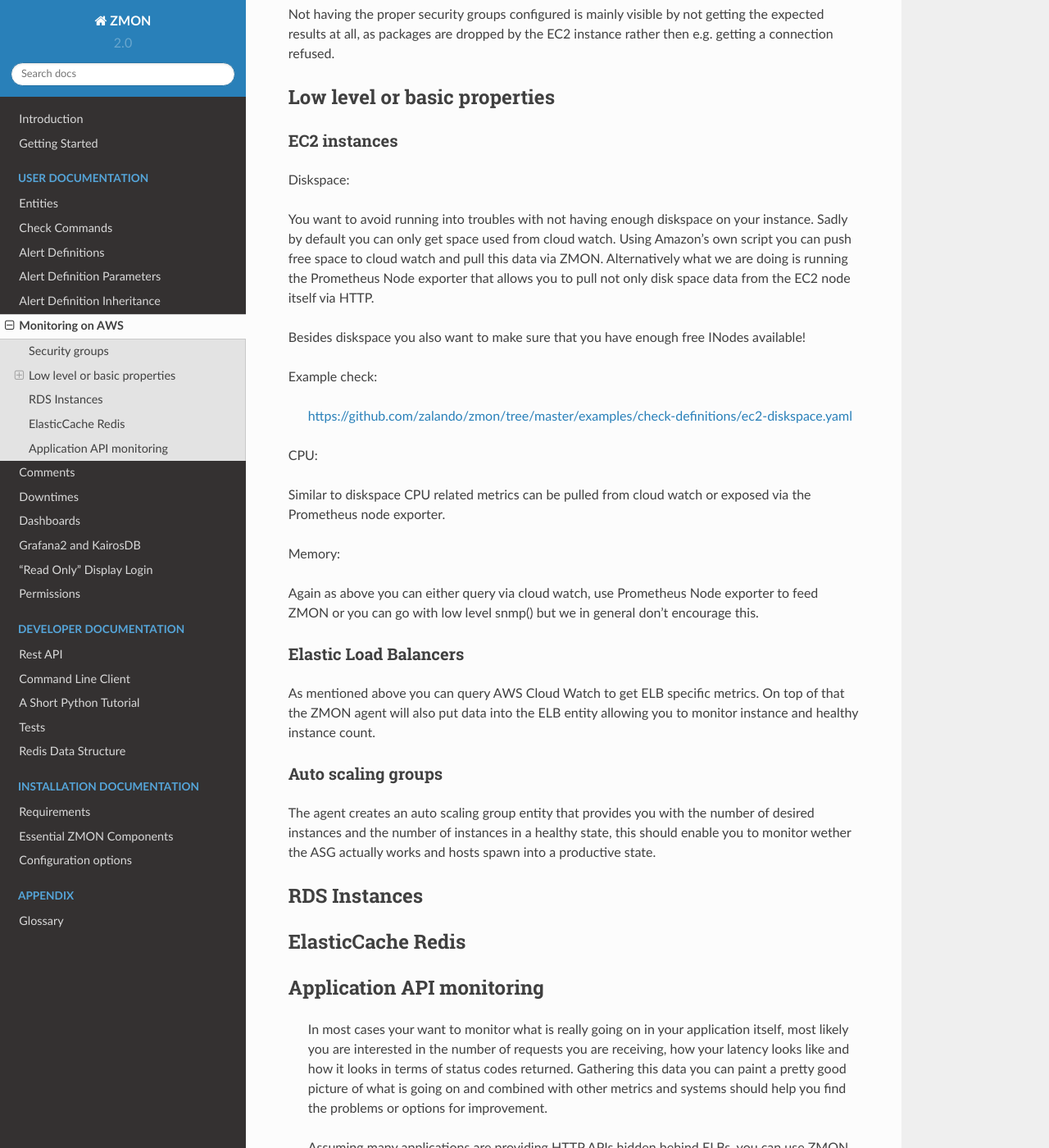
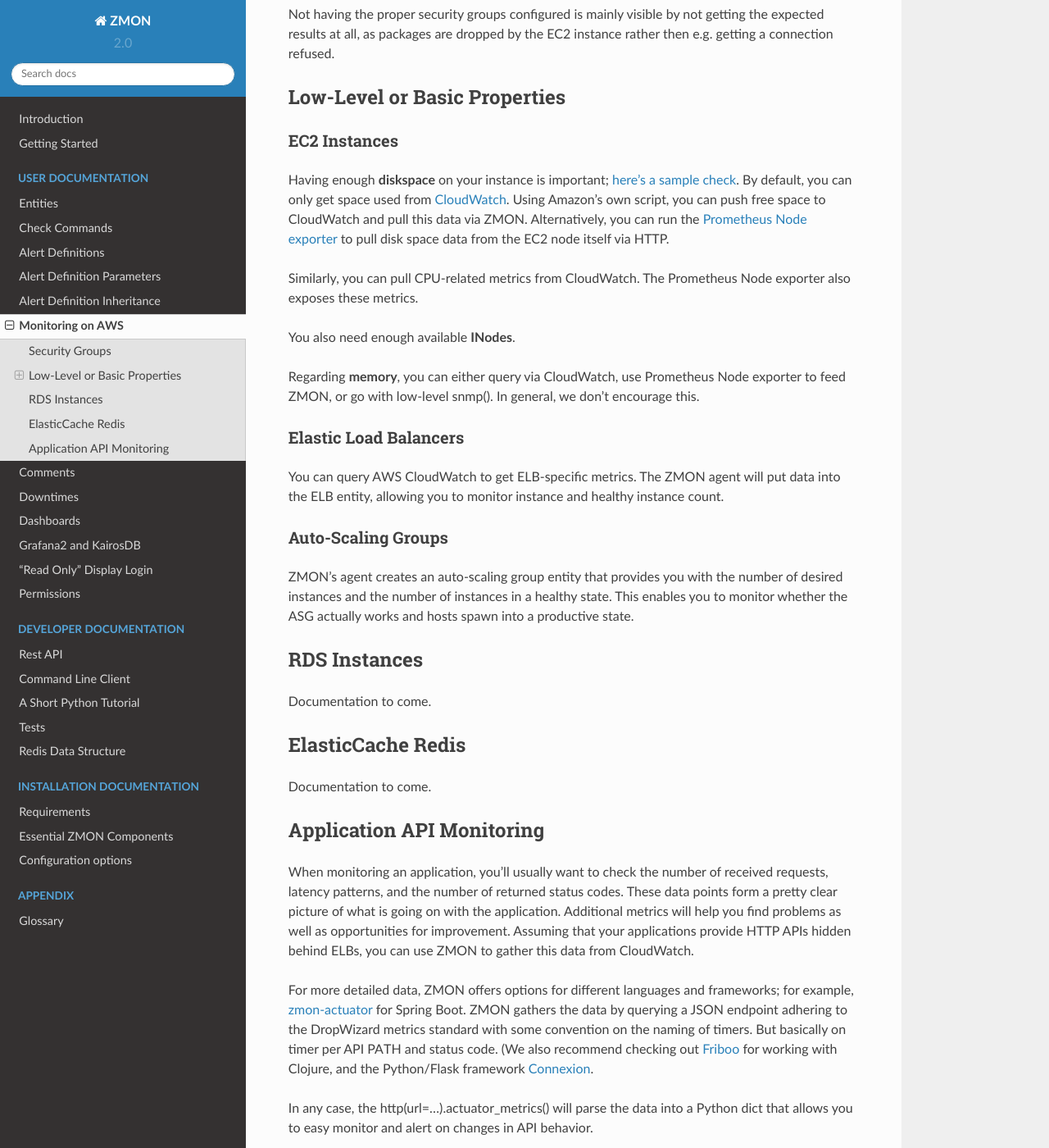
Before and after one commit to zalando-zmon/zmon-docs, a Sphinx documentation site: the page built from docs/user/monitoringonaws.rst, in a window 1280 px wide and 1400 px high, scrolled down 378 px. Shown: the whole window at 82% size. Built offline with Sphinx 7.4.7 and the Read the Docs theme 2.0.0, drawn with Linux system fonts in a browser that asks for light colours; some of the changed text lies outside the part shown.

Commit message:
Update monitoringonaws.rst
Line 7: "This section assumes that you're running zmon-aws-agent" ... what if you're not?
Line 12: "access from ZMON." Access *what*?
Line 12: Reference to Prometheus node exporter seems pretty random. A quick search of the RtD turns up no other references.

Line 14: This is unclear: "Not having the proper security groups configured is mainly visible by not getting the expected results at all, as packages are dropped by the EC2 instance rather then e.g. getting a connection refused." I *think* you're trying to say this: "Not configuring the proper security groups will not produce expected (or "accurate"?) results, because the EC2 instance will drop packages instead of refusing the connection outright."
Line 22: "you can only get space used from CloudWatch"--used FROM or used BY? In any case, this sentence still seems not quite right.
Line 22: "pull this data" --"this data" isn't super-clear, the first part of the sentence refers to diskspace
Line 28: "you can either query via CloudWatch". You can query CloudWatch, or "run a query via CloudWatch"?
Line 28: "In general, we don't encourage this." The last of the three options, or all three options?
Line 38: "hosts spawn into a productive state." Does spawn = produce in this case? If so, the wording doesn't quite work yet.
Line 43: I added a prompt here.
Line 48: same.
Line 50: Application API Monitoring section seems more appropriate as the top section.
Line 53: "a very rough impression" -- I removed
Line 55: "ZMON gathers the data by querying a JSON endpoint adhering to the DropWizard metrics standard with some convention on the naming of timers. But basically on timer per API PATH and status code." Unclear; do you mean that the JSON endpoint adheres to the DropWizard metrics standard, or that *ZMON* adheres ...? The second sentence isn't a sentence. :)

```diff
--- a/docs/user/monitoringonaws.rst
+++ b/docs/user/monitoringonaws.rst
@@ -4,66 +4,62 @@
 Monitoring on AWS
 *****************
 
-For this section we will assume that you do have the ZMON AWS agent running. It will automatically discover EC2 instances, Auto-scaling groups, ELBs, and more for you.
+This section assumes that you're running zmon-aws-agent_, which automatically discovers your EC2 instances, auto-scaling groups, ELBs, and more.
 
-Security groups
+Security Groups
 ---------------
 
-Depending on your AWS setup you most likely need to open particular ports/instances to access from ZMON. Using a limited set of ports to e.g. expose management APIs and the Prometheus node exporter will make your life easier.
+Depending on your AWS setup, you'll probably have to open particular ports/instances to access from ZMON. Using a limited set of ports to expose management APIs and the Prometheus node exporter will make your life easier.
 
 Not having the proper security groups configured is mainly visible by not getting the expected results at all, as packages are dropped by the EC2 instance rather then e.g. getting a connection refused.
 
-Low level or basic properties
+Low-Level or Basic Properties
 -----------------------------
 
-
-EC2 instances
+EC2 Instances
 =============
 
-Diskspace:
+Having enough **diskspace** on your instance is important; `here's a sample check`_. By default, you can only get space used from CloudWatch_. Using Amazon's own script, you can push free space to CloudWatch and pull this data via ZMON. Alternatively, you can run the `Prometheus Node exporter`_ to pull disk space data from the EC2 node itself via HTTP.
 
-You want to avoid running into troubles with not having enough diskspace on your instance. Sadly by default you can only get space used from cloud watch. Using Amazon's own script you can push free space to cloud watch and pull this data via ZMON. Alternatively what we are doing is running the Prometheus Node exporter that allows you to pull not only disk space data from the EC2 node itself via HTTP.
+Similarly, you can pull CPU-related metrics from CloudWatch. The Prometheus Node exporter also exposes these metrics.
 
-Besides diskspace you also want to make sure that you have enough free INodes available!
+You also need enough available **INodes**.
 
-Example check:
-
-    https://github.com/zalando/zmon/tree/master/examples/check-definitions/ec2-diskspace.yaml
-
-CPU:
-
-Similar to diskspace CPU related metrics can be pulled from cloud watch or exposed via the Prometheus node exporter.
-
-Memory:
-
-Again as above you can either query via cloud watch, use Prometheus Node exporter to feed ZMON or you can go with low level snmp() but we in general don't encourage this.
+Regarding **memory**, you can either query via CloudWatch, use Prometheus Node exporter to feed ZMON, or go with low-level snmp(). In general, we don't encourage this.
 
 Elastic Load Balancers
 ======================
 
-As mentioned above you can query AWS Cloud Watch to get ELB specific metrics. On top of that the ZMON agent will also put data into the ELB entity allowing you to monitor instance and healthy instance count.
+You can query AWS CloudWatch to get ELB-specific metrics. The ZMON agent will put data into the ELB entity, allowing you to monitor instance and healthy instance count.
 
-Auto scaling groups
+Auto-Scaling Groups
 ===================
 
-The agent creates an auto scaling group entity that provides you with the number of desired instances and the number of instances in a healthy state, this should enable you to monitor wether the ASG actually works and hosts spawn into a productive state.
+ZMON's agent creates an auto-scaling group entity that provides you with the number of desired instances and the number of instances in a healthy state. This enables you to monitor whether the ASG actually works and hosts spawn into a productive state.
 
 RDS Instances
 -------------
 
+Documentation to come.
 
 ElasticCache Redis
 ------------------
 
+Documentation to come.
 
-Application API monitoring
+Application API Monitoring
 --------------------------
 
-  In most cases your want to monitor what is really going on in your application itself, most likely you are interested in the number of requests you are receiving, how your latency looks like and how it looks in terms of status codes returned.
-  Gathering this data you can paint a pretty good picture of what is going on and combined with other metrics and systems should help you find the problems or options for improvement.
+When monitoring an application, you'll usually want to check the number of received requests, latency patterns, and the number of returned status codes. These data points form a pretty clear picture of what is going on with the application. Additional metrics will help you find problems as well as opportunities for improvement. Assuming that your applications provide HTTP APIs hidden behind ELBs, you can use ZMON to gather this data from CloudWatch.
 
-  Assuming many applications are providing HTTP APIs hidden behind ELBs, you can use ZMON to gather data from Amazon's Cloud Watch, this gives you a very rough impression.
+For more detailed data, ZMON offers options for different languages and frameworks; for example, zmon-actuator_ for Spring Boot. ZMON gathers the data by querying a JSON endpoint adhering to the DropWizard metrics standard with some convention on the naming of timers. But basically on timer per API PATH and status code. (We also recommend checking out Friboo_ for working with Clojure, and the Python/Flask framework Connexion_.
 
-  For more detailed data we have different options for different languages/frameworks implemented, mainly for Spring Boot using the zmon-actuator or for Friboo (Clojure) and for Connextion(Python/Flask). In that case ZMON will gather the data by querying a JSON endpoint adhering to the DropWizard metrics standard with some convention on the naming of timers. But basically on timer per API PATH and status code.
+In any case, the http(url=...).actuator_metrics() will parse the data into a Python dict that allows you to easy monitor and alert on changes in API behavior.
 
-  In any case, the http(url=...).actuator_metrics() will parse the data into a Python dict, that allows you to easy monitor and alert on changes in API behavior.
+.. _zmon-aws-agent: https://github.com/zalando/zmon-aws-agent
+.. _CloudWatch: https://aws.amazon.com/cloudwatch/
+.. _Prometheus Node exporter: https://github.com/prometheus/node_exporter
+.. _here's a sample check: https://github.com/zalando/zmon/tree/master/examples/check-definitions/ec2-diskspace.yaml
+.. _zmon-actuator: https://github.com/zalando/zmon-actuator
+.. _Friboo: https://github.com/zalando-stups/friboo
+.. _Connexion: https://github.com/zalando/connexion
```
